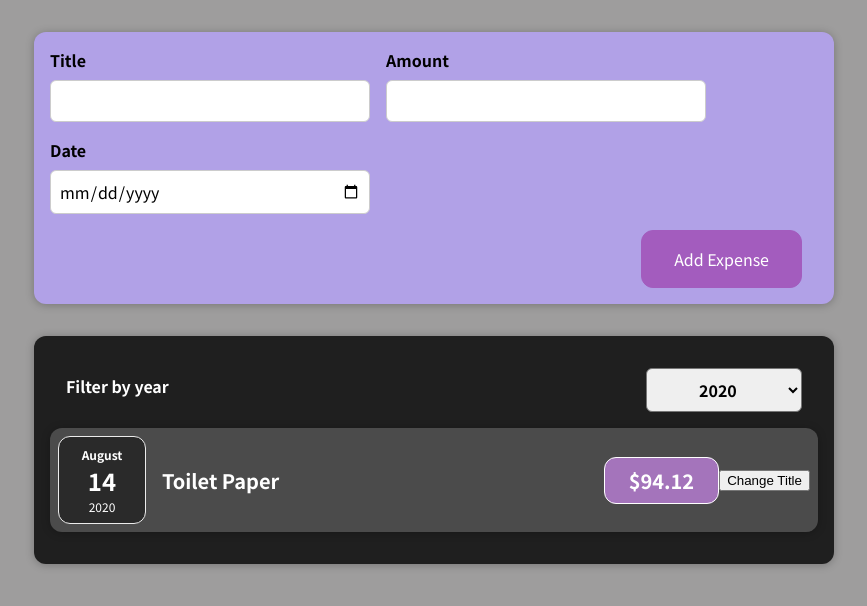
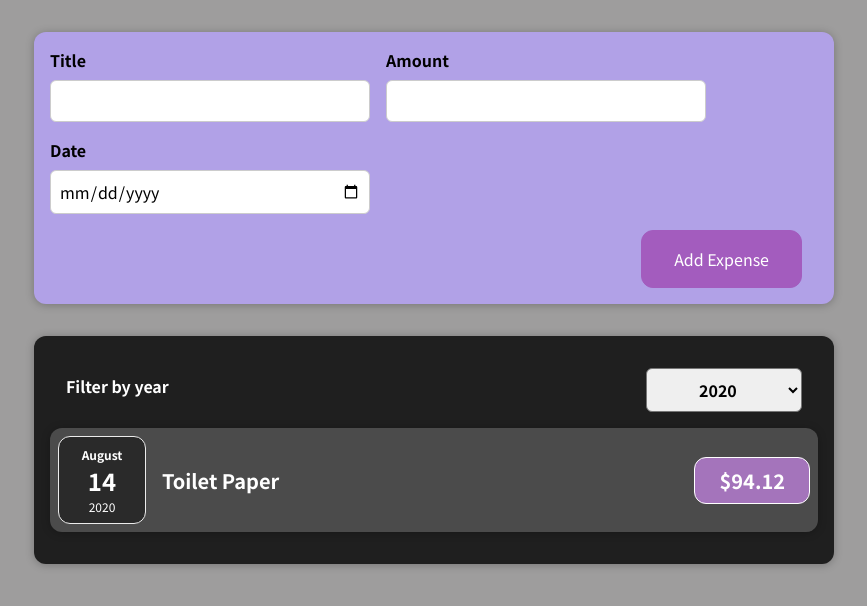
Before and after one commit to TatyCoder/React-New-Course, a React (Create React App) app: page / in a window 1280 px wide. Shown: the top 606 px of the page, without its empty margins (206-1073 px from the left). Built offline with nearby package versions, Linux system fonts and the light colour scheme.

Commit message:
Adding conditional return statements

```diff
--- a/src/components/ExpenseItem.js
+++ b/src/components/ExpenseItem.js
@@ -16,15 +16,19 @@
     // console.log('Clicked!');
   };
 
+  // For semantic reasons I want to switch from having a div being rendered to a list item instead,
+  // so I'll wrap the entire Card with a <li>:
   return (
+    <li>
       <Card className="expense-item">
         <ExpenseDate date={props.date}></ExpenseDate>
         <div className="expense-item__description">
           <h2>{title}</h2>
           <div className="expense-item__price">${props.amount}</div>
         </div>
-      <button onClick={clickHandler}>Change Title</button>
+        {/* <button onClick={clickHandler}>Change Title</button> */}
       </Card>
+    </li>
   );
 }
 
--- a/src/components/Expenses.js
+++ b/src/components/Expenses.js
@@ -1,8 +1,9 @@
 import { useState } from 'react';
-import ExpenseItem from './ExpenseItem';
+// import ExpenseItem from './ExpenseItem';  // Here I don't need this anymore.
 import Card from './Card';
 import ExpensesFilter from './ExpensesFilter';
 import './Expenses.css';
+import ExpensesList from './ExpensesList';  // Here I now import this.
 
 const Expenses = (props) => {
     const [filteredYear, setFilteredYear] = useState('2020');
@@ -12,26 +13,13 @@
         setFilteredYear(selectedYear);
     };
 
-    // To filter de expenses by year using filter():
     const filteredExpenses = props.items.filter(expense => {
         return expense.date.getFullYear().toString() === filteredYear;
     });
 
-    // Another way to render content conditionally, adding a new variable:
-    let expensesContent = <p>No expenses found!</p>;
-
-    if (filteredExpenses.length > 0) {
-        expensesContent = filteredExpenses.map((expense) => (
-            <ExpenseItem
-            key={expense.id}
-            title={expense.title}
-            amount={expense.amount}
-            date={expense.date}
-            />
-        ));
-    }
-
-    // Now I get a lean JSX snippet:
+    // For restructuring I removed the variable expensesContent from here.
+    // Here I now wanna output my ExpensesList instead of expensesContent, and the filteredExpenses
+    // should now be passed to ExpensesList through the items prop:
     return (
         <div>
             <Card className="expenses">
@@ -39,20 +27,10 @@
                     onSelected={filteredYear}
                     onYearFilter={selectYearHandler}
                 />
-                {expensesContent}
+                <ExpensesList items={filteredExpenses} />
             </Card>
         </div>
     );
 }
 
 export default Expenses;
-
-/* Notes: map() creates a new array based on another array, so it basically
-transforms every element in that original array. So map() takes a function
-as a argument, and that function executes for every element in the array,
-and the result of this function is the element which will be added to the
-newly created array. With this map expression here it transforms the array
-to an array full of JSX items. Always add key when mapping out lists of items.
-filter() returns a new array without touching the original array, and in that
-new array I either keep or remove items.
-Conditional content is about rendering different output under different conditions. */
--- /dev/null
+++ b/src/components/ExpensesList.css
@@ -0,0 +1,9 @@
+.expenses-list {
+    list-style: none;
+    padding: 0;
+}
+
+.expenses-list__fallback {
+    color: white;
+    text-align: center;
+}
--- /dev/null
+++ b/src/components/ExpensesList.js
@@ -0,0 +1,29 @@
+// Now I need to import these here:
+import ExpenseItem from "./ExpenseItem";
+import './ExpensesList.css';
+
+// Creating a new const and copying the variable expensesContent from Expenses component:
+const ExpensesList = props => {
+    // let expensesContent = <p>No expenses found!</p>;  // Not using it anymore.
+
+    // Handling the if case differently, I can always add a if check where
+    // I return a different JSX block if some condition is met:
+    if (props.items.length === 0) {
+        return <h2 className="expenses-list__fallback">No expenses found!</h2>
+    }
+
+    // The filteredExpenses no longer exist here, instead I'll use props.items, then returning it inside the <ul>:
+    return <ul className="expenses-list">
+        {props.items.map((expense) => (
+            <ExpenseItem
+            key={expense.id}
+            title={expense.title}
+            amount={expense.amount}
+            date={expense.date}
+            />
+        ))}
+    </ul>
+
+};
+
+export default ExpensesList;
```
Also changed, not shown: 1 other file (tests, documents, lock files or other folders). Lines whose indentation alone changed are shown as unchanged.
